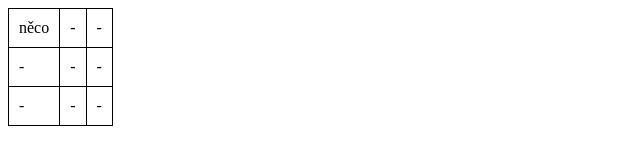
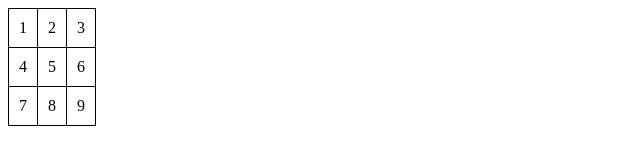
Before and after one commit to IvoJedlicka/bakalka2, a plain HTML site: page index.html in a window 1280 px wide. Shown: the whole page, without its empty margins (0-640 px from the left). Drawn offline with Linux system fonts and the light colour scheme.

Commit message:
Update index.html

```diff
--- a/index.html
+++ b/index.html
@@ -9,19 +9,19 @@
 <body>
   <table id="myTable">
     <tr>
-      <td data-value="1" onclick="saveCellValue(this)">něco</td>
-      <td data-value="2" onclick="saveCellValue(this)">-</td>
-      <td data-value="3" onclick="saveCellValue(this)">-</td>
+      <td onclick="saveCellValue(this)"><span class="cell-value">1</span></td>
+      <td onclick="saveCellValue(this)"><span class="cell-value">2</span></td>
+      <td onclick="saveCellValue(this)"><span class="cell-value">3</span></td>
     </tr>
     <tr>
-      <td data-value="4" onclick="saveCellValue(this)">-</td>
-      <td data-value="5" onclick="saveCellValue(this)">-</td>
-      <td data-value="6" onclick="saveCellValue(this)">-</td>
+      <td onclick="saveCellValue(this)"><span class="cell-value">4</span></td>
+      <td onclick="saveCellValue(this)"><span class="cell-value">5</span></td>
+      <td onclick="saveCellValue(this)"><span class="cell-value">6</span></td>
     </tr>
     <tr>
-      <td data-value="7" onclick="saveCellValue(this)">-</td>
-      <td data-value="8" onclick="saveCellValue(this)">-</td>
-      <td data-value="9" onclick="saveCellValue(this)">-</td>
+      <td onclick="saveCellValue(this)"><span class="cell-value">7</span></td>
+      <td onclick="saveCellValue(this)"><span class="cell-value">8</span></td>
+      <td onclick="saveCellValue(this)"><span class="cell-value">9</span></td>
     </tr>
   </table>
   <p id="average"></p>
```
